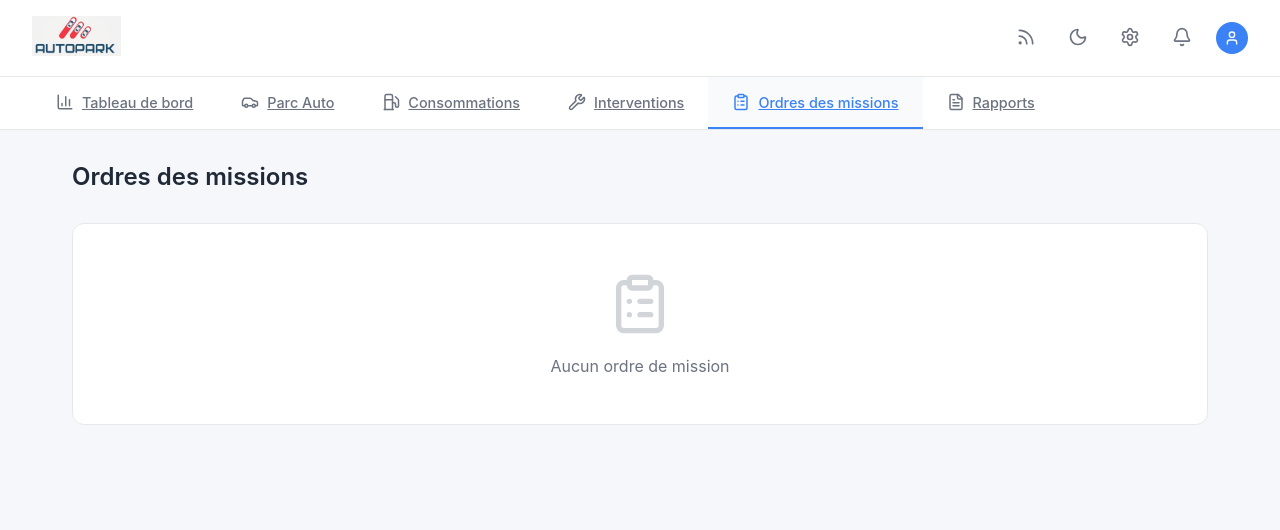
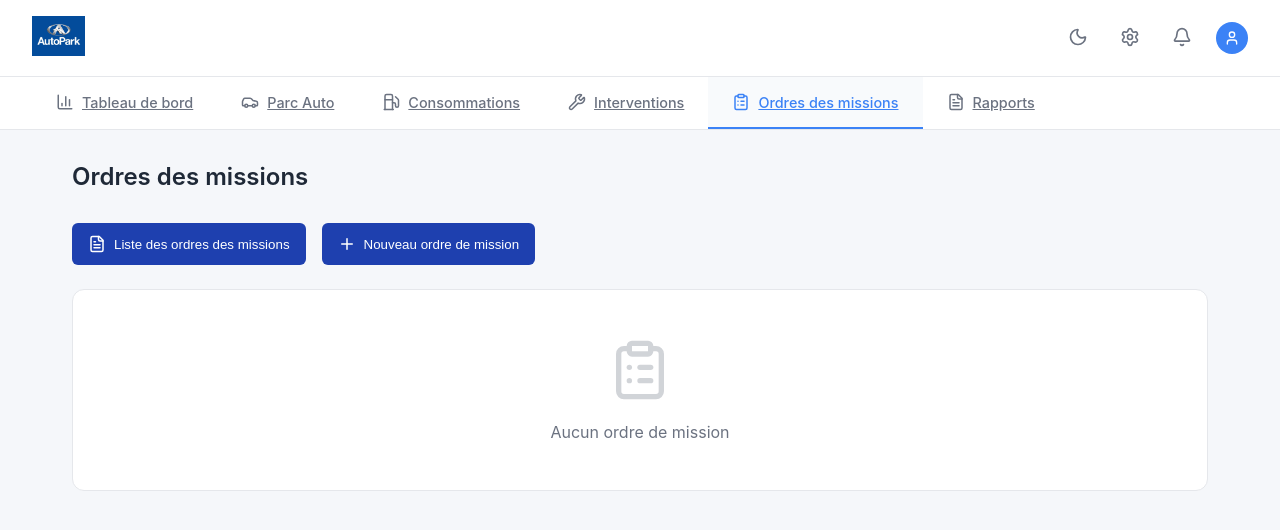
Before and after one commit to achraf-essarih/autopark-front, a React (Create React App) app: page /ordres-missions in a window 1280 px wide. Shown: the top 530 px of the page. Built offline with nearby package versions, Linux system fonts and the light colour scheme.

Commit message:
main update

```diff
--- a/src/components/Header.js
+++ b/src/components/Header.js
@@ -1,19 +1,16 @@
 import React from 'react';
-import { Bell, Settings, Moon, Rss, User } from 'lucide-react';
+import { Bell, Settings, Moon, User } from 'lucide-react';
 
 const Header = () => {
   return (
     <header className="header">
       <div className="logo">
         <div>
-          <img src="/nav-logo.png" alt="EPTA Logo" />
+          <img src="/nav-logo.jpg" alt="EPTA Logo" />
         </div>
         <span style={{ fontSize: '0.8rem', color: '#6b7280' }}></span>
       </div>
       <div className="header-actions">
-        <button className="header-icon">
-          <Rss size={20} />
-        </button>
         <button className="header-icon">
           <Moon size={20} />
         </button>
--- a/src/pages/Consommations.js
+++ b/src/pages/Consommations.js
@@ -26,7 +26,7 @@ const Consommations = () => {
             </div>
             <div className="form-group">
               <label className="form-label">Montant *</label>
-              <input type="number" className="form-input" placeholder="$" />
+              <input type="number" className="form-input" placeholder="MAD" />
             </div>
             <div className="form-group">
               <label className="form-label">Kilométrage *</label>
--- a/src/pages/OrdresMissions.js
+++ b/src/pages/OrdresMissions.js
@@ -1,18 +1,117 @@
-import React from 'react';
-import { ClipboardList } from 'lucide-react';
+import React, { useState } from 'react';
+import { ClipboardList, Plus, FileText, Calendar } from 'lucide-react';
 
 const OrdresMissions = () => {
+  const [showForm, setShowForm] = useState(false);
+
   return (
     <div className="main-content">
       <div className="page-header">
         <h1 className="page-title">Ordres des missions</h1>
       </div>
-      <div className="table-container">
-        <div className="empty-state">
-          <ClipboardList size={64} style={{ marginBottom: '1rem', opacity: 0.3 }} />
-          <p>Aucun ordre de mission</p>
+
+      <div style={{ display: 'flex', gap: '1rem', marginBottom: '1.5rem' }}>
+        <button
+          className="btn"
+          style={{
+            display: 'flex',
+            alignItems: 'center',
+            gap: '0.5rem',
+                         background: '#1e40af',
+            color: 'white',
+            padding: '0.75rem 1rem',
+            borderRadius: '0.375rem'
+          }}
+        >
+          <FileText size={18} />
+          Liste des ordres des missions
+        </button>
+
+        <button
+          className="btn"
+          style={{
+            display: 'flex',
+            alignItems: 'center',
+            gap: '0.5rem',
+                         background: '#1e40af',
+            color: 'white',
+            padding: '0.75rem 1rem',
+            borderRadius: '0.375rem'
+          }}
+          onClick={() => setShowForm(!showForm)}
+        >
+          <Plus size={18} />
+          Nouveau ordre de mission
+        </button>
+      </div>
+
+      {showForm && (
+        <div className="form-container">
+          <h3 style={{ marginBottom: '1.5rem' }}>Ajouter un ordre de mission</h3>
+
+          <div className="form-grid">
+            <div className="form-group">
+              <label className="form-label">Véhicule :</label>
+              <select className="form-select">
+                <option>Sélectionnez</option>
+              </select>
+            </div>
+            <div className="form-group">
+              <label className="form-label">Type :</label>
+              <select className="form-select">
+                <option>Sélectionnez</option>
+              </select>
+            </div>
+          </div>
+
+          <div className="form-group" style={{ marginTop: '1rem' }}>
+            <label className="form-label">Pour objet:</label>
+            <input type="text" className="form-input" />
+          </div>
+
+          <div className="form-grid" style={{ marginTop: '1rem' }}>
+            <div className="form-group">
+              <label className="form-label">Date de départ :</label>
+              <input type="date" className="form-input" defaultValue="2025-06-26" />
+            </div>
+            <div className="form-group">
+              <label className="form-label">Date de retour :</label>
+              <input type="date" className="form-input" defaultValue="2025-06-26" />
+            </div>
+          </div>
+
+          <div className="form-grid" style={{ marginTop: '1rem' }}>
+            <div className="form-group">
+              <label className="form-label">Autorisé à se rendre :</label>
+              <input type="text" className="form-input" />
+            </div>
+            <div className="form-group">
+              <label className="form-label">Personnel transporté :</label>
+              <input type="text" className="form-input" />
+            </div>
+          </div>
+
+          <div style={{ marginTop: '2rem', display: 'flex', justifyContent: 'flex-end' }}>
+            <button className="btn" style={{
+              background: '#0f2557',
+              color: 'white',
+              borderRadius: '0.375rem',
+              padding: '0.75rem 1.5rem'
+            }}>
+              Enregistrer
+            </button>
+          </div>
         </div>
-      </div>
+      )}
+
+      {!showForm && (
+        <div className="table-container">
+          <div className="empty-state">
+            <ClipboardList size={64} style={{ marginBottom: '1rem', opacity: 0.3 }} />
+            <p>Aucun ordre de mission</p>
+          </div>
+        </div>
+      )}
     </div>
   );
 };
--- a/src/pages/Rapports.js
+++ b/src/pages/Rapports.js
@@ -1,6 +1,6 @@
 import React, { useState } from 'react';
 import { FileText } from 'lucide-react';
-import { REPORT_TABS, REPORT_TRANSLATIONS } from '../utils/constants';
+import { REPORT_TABS } from '../utils/constants';
 
 const Rapports = () => {
   const [activeReportTab, setActiveReportTab] = useState('parc-auto');
@@ -65,12 +65,9 @@ const Rapports = () => {
             </div>
 
             <div style={{ marginBottom: '2rem' }}>
-              <h2 style={{ marginBottom: '1rem' }}>
+              <h2 style={{ marginBottom: '2rem' }}>
                 {REPORT_TABS.find(tab => tab.id === activeReportTab)?.label || 'Situation du Parc Auto'}
               </h2>
-              <p style={{ color: '#6b7280', marginBottom: '2rem' }}>
-                {REPORT_TRANSLATIONS[activeReportTab]}
-              </p>
             </div>
 
             <div className="table-container">
```
Also changed, not shown: public/nav-logo.jpg (added), public/nav-logo.png (deleted).
